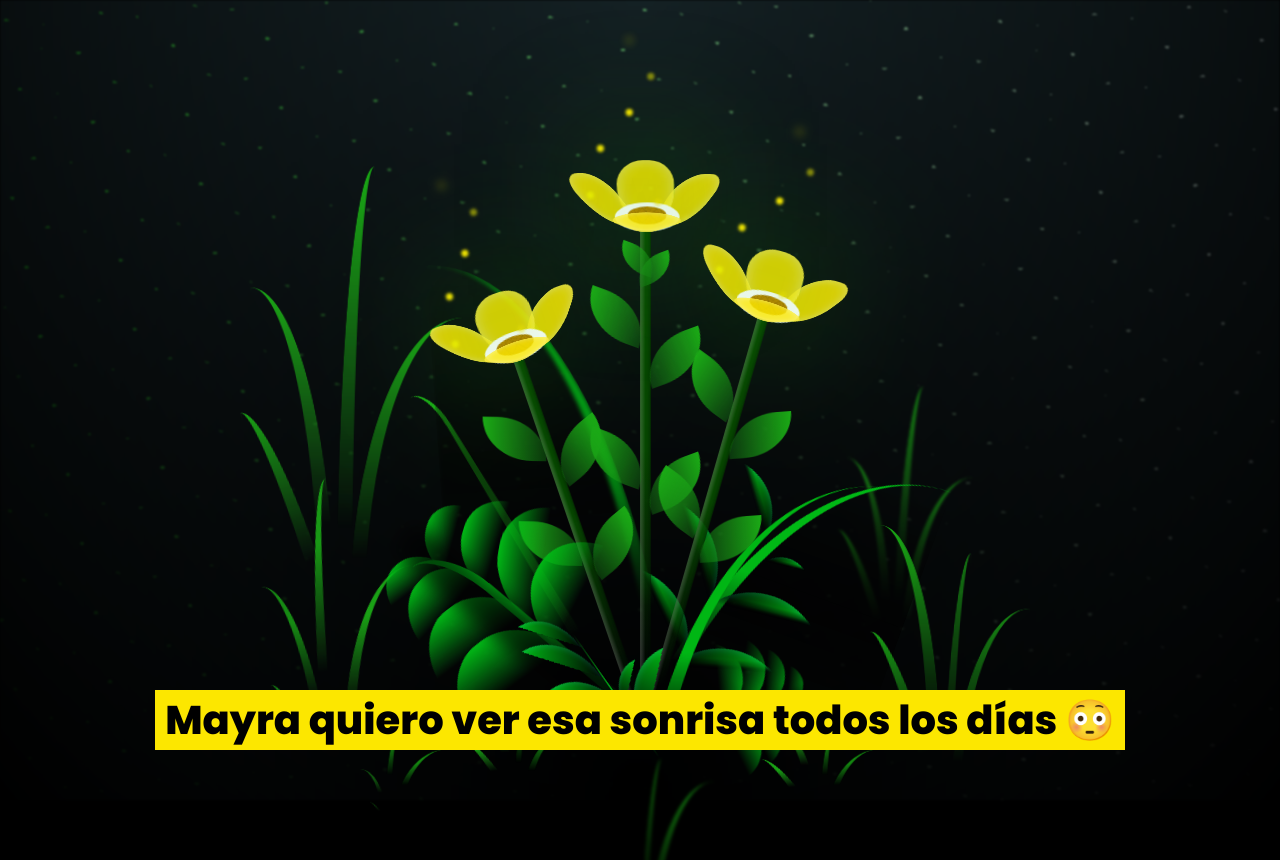
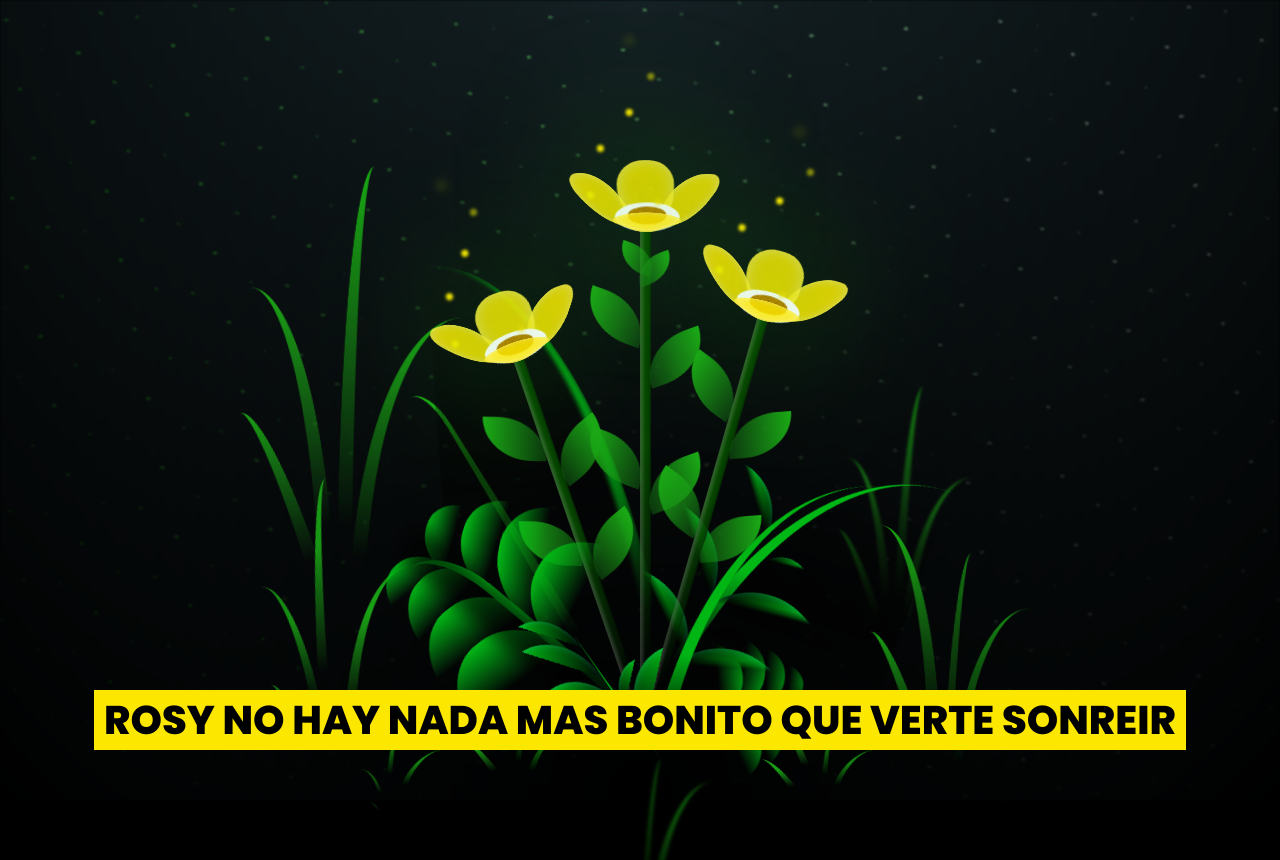
Before and after one commit to tommy-jar/FloresAmarillasv.01, a plain HTML site: page index.html in a window 1280 px wide. Shown: the top 860 px of the page. Drawn offline with Linux system fonts and the light colour scheme.

Commit message:
Update index.html

```diff
--- a/index.html
+++ b/index.html
@@ -306,7 +306,7 @@
       </div>
     </div>
   </div>
-  <div class="message">Mayra quiero ver esa sonrisa todos los días 😳 </div>
+  <div class="message">ROSY NO HAY NADA MAS BONITO QUE VERTE SONREIR </div>
 </body>
 <!-- partial -->
   <script  src="./script.js"></script>
```
